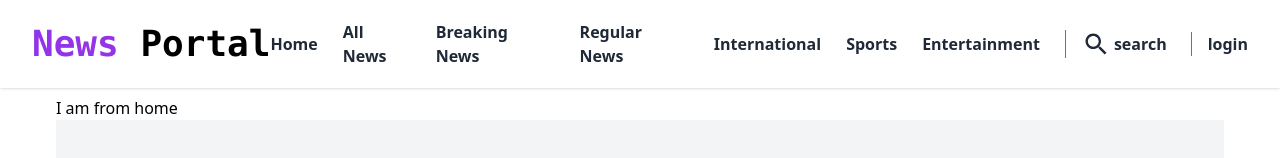
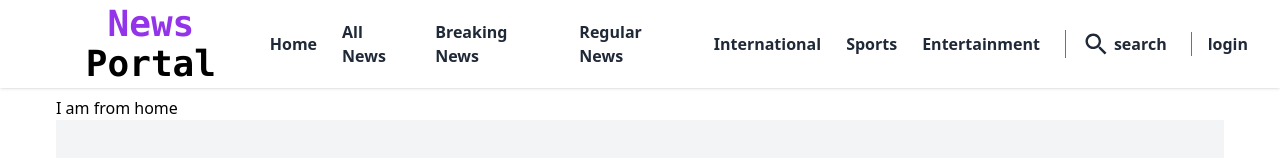
Before and after one commit to tofayeLL/news-portal-client, a React (Vite) app: page / in a window 1280 px wide. Shown: the top 158 px of the page. Built offline with nearby package versions, Linux system fonts and the light colour scheme.

Commit message:
modify layout design

```diff
--- a/package.json
+++ b/package.json
@@ -10,6 +10,7 @@
     "preview": "vite preview"
   },
   "dependencies": {
+    "moment": "^2.30.1",
     "react": "^19.0.0",
     "react-dom": "^19.0.0",
     "react-icons": "^5.5.0",
--- a/src/pages/Nav/Nav.jsx
+++ b/src/pages/Nav/Nav.jsx
@@ -1,3 +1,4 @@
+import moment from 'moment';
 import React, { useState } from 'react';
 import { IoMdSearch } from 'react-icons/io';
 import { RxHamburgerMenu } from 'react-icons/rx';
@@ -20,13 +21,15 @@ const Nav = () => {
 
   return (
     <nav className="w-full fixed z-50 top-0 bg-white shadow py-3">
-      <div className="max-w-7xl mx-auto px-4 sm:px-6 lg:px-8">
-        <div className="flex justify-between items-center h-16">
-          {/* Logo */}
-          <div className="flex-shrink-0 lg:text-4xl text-2xl font-bold font-mono">
+      <div className="max-w-7xl mx-auto px-4 sm:px-6 lg:px-8 ">
+      <div className="flex justify-between items-center h-16 ">
+          {/* Logo Section */}
+          <div className=" flex justify-between items-center  text-center font-mono lg:text-4xl text-2xl font-bold space-y-1 ">
             <Link to="/">
-              <span className="text-purple-600">News</span> Portal
+              <span className="text-purple-600  ">News</span> Portal
             </Link>
+           {/*  <p className='text-base  font-thin'>Journalism Without Fear or Favour</p>
+            <p className='text-base font-thin'>{moment().format("dddd, MMMM D, YYYY")}</p> */}
           </div>
 
           {/* Desktop Nav */}
```
Also changed, not shown: 1 other file (tests, documents, lock files or other folders).
